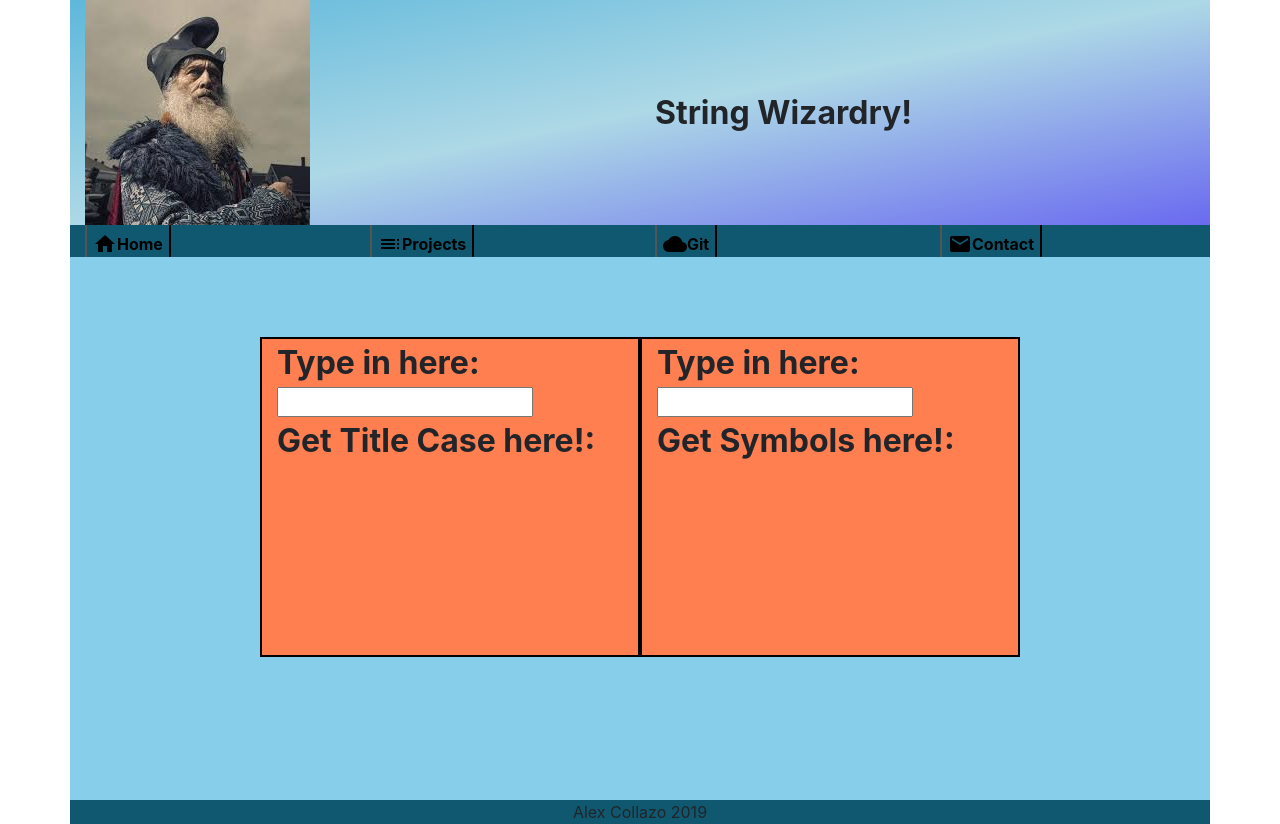
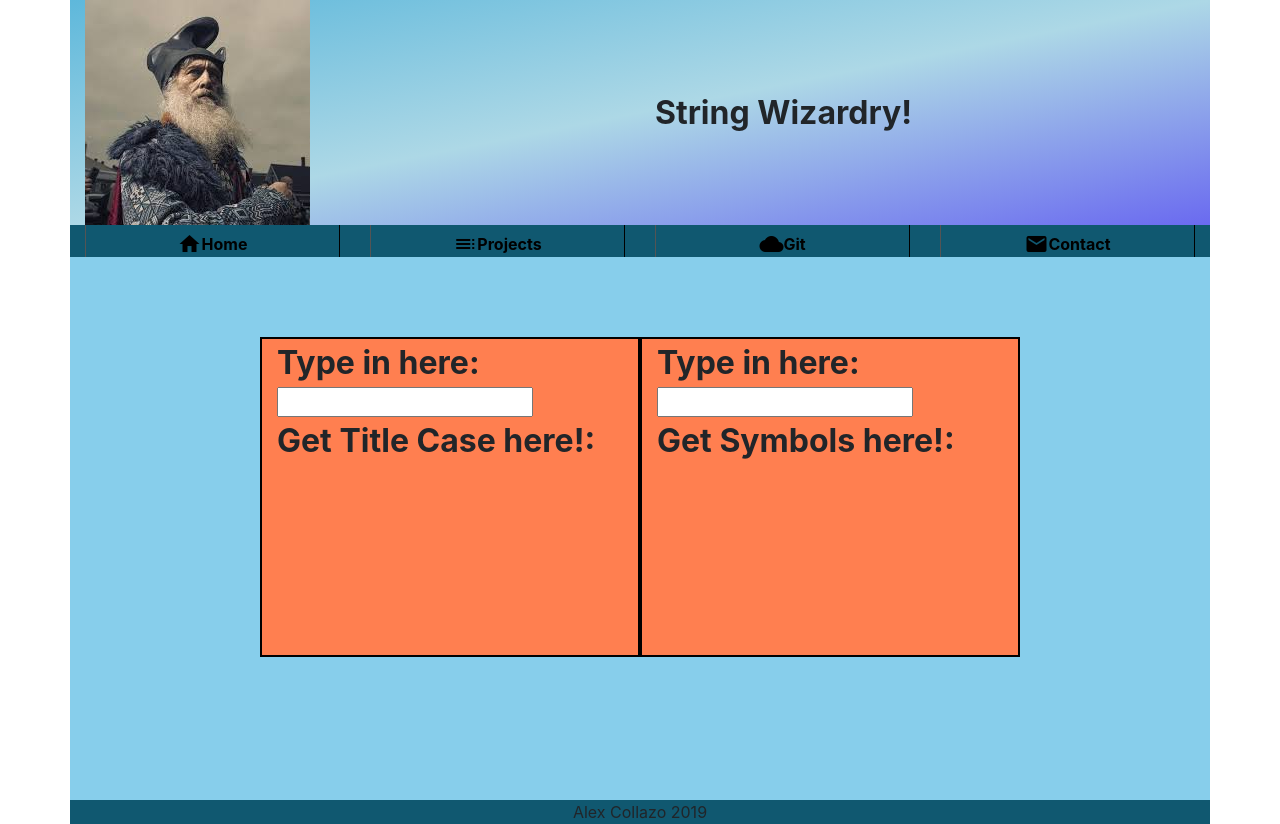
Before and after one commit to piercecollazo/bootstrap-title-case, a plain HTML site: page index.html in a window 1280 px wide. Drawn offline with nearby package versions, Linux system fonts and the light colour scheme.

Commit message:
Aesthetic tweak for buttons with btn-block to fill empty space in bootstrap columns

```diff
--- a/index.html
+++ b/index.html
@@ -31,10 +31,10 @@
         </div>
 
         <div class="headBar row">
-            <div class="col headLinks"><a href=""><button><i class="material-icons">home</i><strong class="buttonText">Home</strong></button></div>
-            <div class="col headLinks"><a href=""><button><i class="material-icons">toc</i><strong class="buttonText">Projects</strong></button></a></div>
-            <div class="col headLinks"><a target="_blank" href="https://github.com/piercecollazo"><button><i class="material-icons">cloud</i><strong class="buttonText">Git</strong></button></a></div>
-            <div class="col headLinks"><a target="_blank" href=""><button><i class="material-icons">mail</i><strong class="buttonText">Contact</strong></button></a></div>
+            <div class="col headHome"><a href=""><button class="btn-block"><i class="material-icons">home</i><strong class="buttonText">Home</strong></button></div>
+            <div class="col headProj"><a href=""><button class="btn-block"><i class="material-icons">toc</i><strong class="buttonText">Projects</strong></button></a></div>
+            <div class="col headGit"><a target="_blank" href="https://github.com/piercecollazo"><button class="btn-block"><i class="material-icons">cloud</i><strong class="buttonText">Git</strong></button></a></div>
+            <div class="col headCon"><a target="_blank" href=""><button class="btn-block"><i class="material-icons">mail</i><strong class="buttonText">Contact</strong></button></a></div>
         </div>
 
         <div class="content row">
--- a/main.css
+++ b/main.css
@@ -20,6 +20,7 @@ button{
     background-color: rgb(16, 88, 112);
     border-color:black;
     border-radius: 15px;
+    border-width:1px;
     border-top-width: 0px;
     border-bottom-width: 0px;
 }
```
